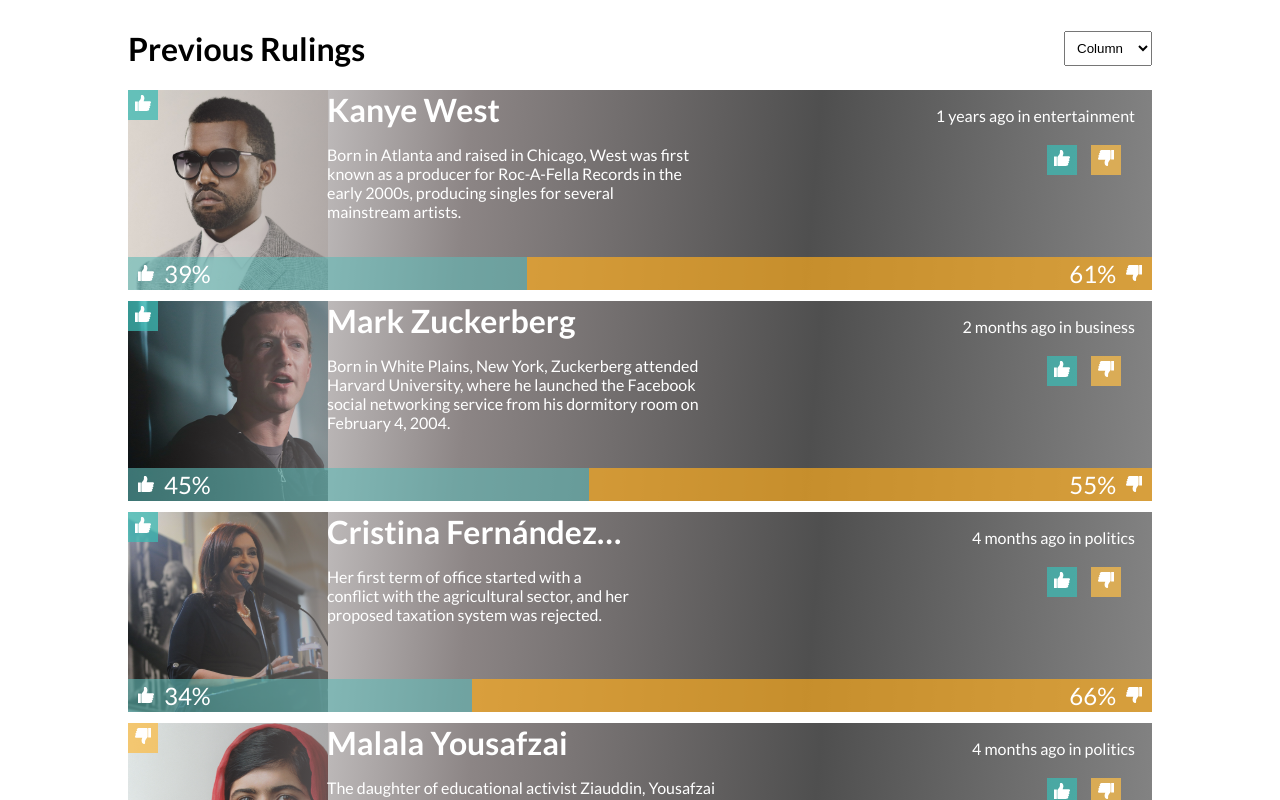
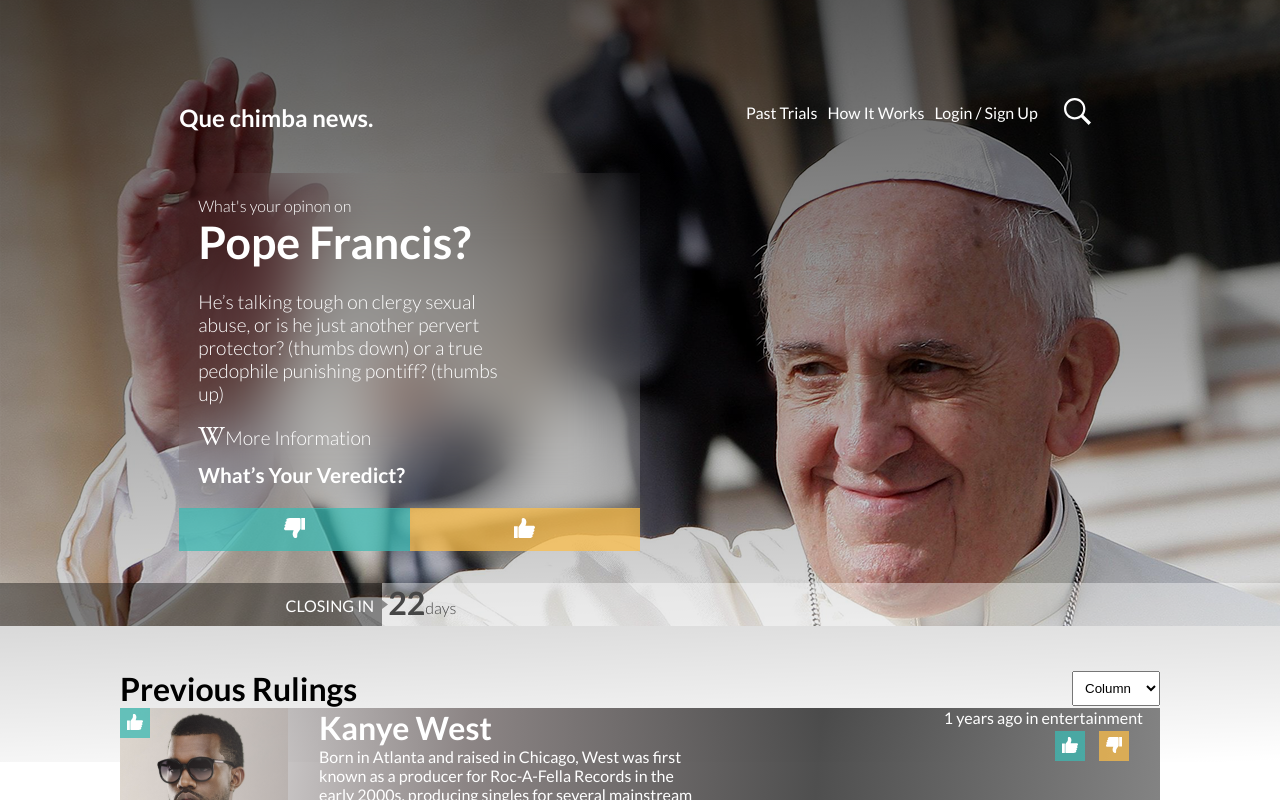
Before and after one commit to karttofer/zemoga-t, a React (Create React App) app: page / in a window 1280 px wide. Shown: the top 800 px of the page. Built offline with nearby package versions, Linux system fonts and the light colour scheme.

Commit message:
add the basic resposive of presentation and carousel

```diff
--- a/package.json
+++ b/package.json
@@ -10,6 +10,7 @@
     "react": "^17.0.2",
     "react-dom": "^17.0.2",
     "react-redux": "^7.2.3",
+    "react-responsive-carousel": "^3.2.18",
     "react-router-dom": "^5.2.0",
     "react-scripts": "4.0.3",
     "styled-components": "^5.2.3",
--- a/src/App.js
+++ b/src/App.js
@@ -4,6 +4,7 @@
 
 // Containers
 import CardsContainer from './containers/CardsContainer';
+import Presentation from './components/Presentation';
 
 // Styles
 const BodyWrapper = styled.div`
@@ -16,9 +17,12 @@
 
 function App() {
   return (
-    <BodyWrapper>
-      <CardsContainer />
-    </BodyWrapper>
+    <>
+      <Presentation />
+      <BodyWrapper>
+        <CardsContainer />
+      </BodyWrapper>
+    </>
   );
 }
 
--- a/src/commons/mockData/mock.js
+++ b/src/commons/mockData/mock.js
@@ -19,8 +19,8 @@
     picture: 'mark.svg',
     lastUpdated: '2021-02-14T23:10:19.134Z',
     votes: {
-      positive: 45,
-      negative: 55,
+      positive: 10,
+      negative: 30,
     },
   },
   {
@@ -31,8 +31,8 @@
     picture: 'cristina.svg',
     lastUpdated: '2020-12-10T23:41:07.120Z',
     votes: {
-      positive: 47,
-      negative: 93,
+      positive: 30,
+      negative: 20,
     },
   },
   {
@@ -43,8 +43,8 @@
     picture: 'malala.svg',
     lastUpdated: '2020-12-10T23:41:07.120Z',
     votes: {
-      positive: 77,
-      negative: 55,
+      positive: 20,
+      negative: 10,
     },
   },
   {
@@ -55,8 +55,8 @@
     picture: 'elon.svg',
     lastUpdated: '2020-12-20T23:43:38.041Z',
     votes: {
-      positive: 60,
-      negative: 11,
+      positive: 30,
+      negative: 20,
     },
   },
   {
@@ -67,8 +67,8 @@
     picture: 'greta.svg',
     lastUpdated: '2021-02-26T23:44:50.326Z',
     votes: {
-      positive: 37,
-      negative: 65,
+      positive: 50,
+      negative: 20,
     },
   },
 ];
--- /dev/null
+++ b/src/components/Presentation.js
@@ -0,0 +1,237 @@
+// Dependencies
+import React, { useState } from 'react';
+import styled from 'styled-components';
+
+// Assets
+import Search from '../assets/images/search.svg';
+import Francisco from '../assets/images/pope-francis.@2x.png';
+import HamburguerSvg from '../assets/images/hamburger.svg';
+import Close from '../assets/images/close.svg';
+import Arrow from '../assets/images/arrow.svg';
+
+// Components
+import PresentationCard from '../components/PresentationCard';
+
+// Styles
+const Wrapper = styled.div`
+  height: 626px;
+  background: url(${Francisco});
+  background-repeat: no-repeat;
+  background-size: cover;
+  padding: 103px 14% 0px 14%;
+
+  @media (max-width: 600px) {
+    padding: 28px 0px 0px 7%;
+  }
+`;
+
+const Effect = styled.div`
+  width: 100%;
+  height: 95.3%;
+  position: absolute;
+  background: linear-gradient(178deg, #000000ab, transparent);
+`;
+
+const NavBarWrapper = styled.nav`
+  display: flex;
+  justify-content: space-between;
+  position: relative;
+  h1 {
+    color: #fff;
+  }
+
+  @media (max-width: 600px) {
+    h1 {
+      font-size: 1.2em;
+    }
+  }
+`;
+
+const NavBarOptionElements = styled.div`
+  ul {
+    display: flex;
+  }
+
+  ul > li {
+    list-style: none;
+    margin: 0px 10px 0px 0px;
+    color: #fff;
+  }
+
+  ul > li > p:hover {
+    text-decoration: underline;
+    cursor: pointer;
+  }
+
+  ul > li > img {
+    width: 27px;
+    margin: 0px 0px 0px 16px;
+    transform: translateY(-5px);
+    cursor: pointer;
+  }
+
+  @media (max-width: 600px) {
+    ul {
+      display: none;
+    }
+  }
+`;
+
+const Hamburguer = styled.div`
+  display: none;
+  margin: 0px 38px 0px 0px;
+
+  @media (max-width: 600px) {
+    display: block;
+  }
+`;
+
+const ModalMenu = styled.div`
+  z-index: 1000;
+  position: fixed;
+  width: 100%;
+  height: 100%;
+  background: white;
+
+  div {
+    display: flex;
+    justify-content: flex-end;
+
+    img {
+      margin: 11px;
+      cursor: pointer;
+    }
+  }
+
+  ul {
+    height: 90%;
+    display: flex;
+    justify-content: center;
+    align-items: center;
+    flex-direction: column;
+    li {
+      list-style: none;
+      font-size: 2em;
+
+      p:hover {
+        text-decoration: underline;
+      }
+    }
+  }
+`;
+
+const ClosingWrapper = styled.div`
+  width: 100%;
+  height: 43px;
+  display: flex;
+  transform: translateY(-43px);
+
+  div:nth-child(1) {
+    width: 30%;
+    height: 100%;
+    display: flex;
+    justify-content: flex-end;
+    align-items: center;
+    background: rgba(0, 0, 0, 0.4);
+
+    p {
+      color: #fff;
+      margin: 1px 8px 0px 0px;
+    }
+  }
+
+  div:nth-child(2) {
+    display: flex;
+    align-items: center;
+    background: rgba(255, 255, 255, 0.4);
+  }
+
+  div:nth-child(3) {
+    width: 70%;
+    height: 100%;
+    background: rgba(255, 255, 255, 0.4);
+
+    h1 {
+      display: flex;
+      color: #464646;
+
+      p {
+        font-weight: 300;
+        font-size: 0.5em;
+        margin: 15px 0px 0px 0px;
+      }
+    }
+  }
+`;
+
+const TrendProgress = () => {
+  const [modalMenu, setModalMenu] = useState(false);
+
+  return (
+    <>
+      {modalMenu && (
+        <ModalMenu>
+          <div>
+            <img src={Close} onClick={() => setModalMenu(false)} />
+          </div>
+          <ul>
+            <li>
+              <p>Past Trials</p>
+            </li>
+            <li>
+              <p>How It Works</p>
+            </li>
+            <li>
+              <p>Login / Sign Up</p>
+            </li>
+            <li>
+              <p>Search</p>
+            </li>
+          </ul>
+        </ModalMenu>
+      )}
+
+      <Effect />
+      <Wrapper>
+        <NavBarWrapper>
+          <h1>Que chimba news.</h1>
+          <NavBarOptionElements>
+            <ul>
+              <li>
+                <p>Past Trials</p>
+              </li>
+              <li>
+                <p>How It Works</p>
+              </li>
+              <li>
+                <p>Login / Sign Up</p>
+              </li>
+              <li>
+                <img src={Search} />
+              </li>
+            </ul>
+            <Hamburguer onClick={() => setModalMenu(true)}>
+              <img src={HamburguerSvg} />
+            </Hamburguer>
+          </NavBarOptionElements>
+        </NavBarWrapper>
+        <PresentationCard />
+      </Wrapper>
+      <ClosingWrapper>
+        <div>
+          <p>CLOSING IN</p>
+        </div>
+        <div>
+          <img src={Arrow} />
+        </div>
+        <div>
+          <h1>
+            22 <p>days</p>
+          </h1>
+        </div>
+      </ClosingWrapper>
+    </>
+  );
+};
+
+export default TrendProgress;
--- /dev/null
+++ b/src/components/PresentationCard.js
@@ -0,0 +1,104 @@
+// Dependencies
+import React from 'react';
+import styled from 'styled-components';
+
+// Assets
+import Wikipedia from '../assets/images/wikipedia.svg';
+import ThumbUpSvg from '../assets/images/thumbs-down.svg';
+import ThumbDownSvg from '../assets/images/thumbs-up.svg';
+
+// Constant
+import { ThumbUp, ThumbDown } from '../commons/constants/contants';
+
+// Styles
+const Wrapper = styled.div`
+  width: 50%;
+  position: relative;
+  z-index: 1;
+  color: #fff;
+  padding: 23px 115px 22px 19px;
+  backdrop-filter: blur(30px);
+  transform: translateY(40px);
+
+  @media (max-width: 1070px) {
+    padding: 23px 0px 22px 21px;
+    width: 74%;
+  }
+`;
+
+const Paragraph = styled.p`
+  font-weight: 300;
+  font-size: ${(props) => props.fontSize};
+  margin: ${(props) => props.margin};
+
+  &:hover {
+    text-decoration: ${(props) => props.textDecoration};
+    cursor: ${(props) => props.cursor};
+  }
+`;
+
+const Title = styled.h1`
+  margin: ${(props) => props.margin};
+  font-size: ${(props) => props.fontSize};
+`;
+
+const VoteWrapper = styled.div`
+  z-index: 1;
+  width: 50%;
+  position: relative;
+  transform: translateY(39px);
+
+  @media (max-width: 1070px) {
+    width: 74%;
+  }
+`;
+
+const VoteButton = styled.button`
+  width: 50%;
+  height: 43px;
+  border: none;
+  background: ${(props) => props.bgColor};
+  cursor: pointer;
+
+  img {
+    width: 9%;
+  }
+`;
+
+const PresentationCard = () => {
+  return (
+    <>
+      <Wrapper>
+        <Paragraph>What's your opinon on</Paragraph>
+        <Title margin='0px 0px 21px 0px' fontSize='2.8em'>
+          Pope Francis?
+        </Title>
+        <Paragraph fontSize='1.2em'>
+          He’s talking tough on clergy sexual abuse, or is he just another
+          pervert protector? (thumbs down) or a true pedophile punishing
+          pontiff? (thumbs up)
+        </Paragraph>
+        <Paragraph
+          textDecoration='underline'
+          margin='21px 0px 13px 0px'
+          cursor='pointer'
+          fontSize='1.2em'
+        >
+          <img src={Wikipedia} />
+          More Information
+        </Paragraph>
+        <Title fontSize='1.3em'>What’s Your Veredict?</Title>
+      </Wrapper>
+      <VoteWrapper>
+        <VoteButton bgColor={ThumbUp}>
+          <img src={ThumbUpSvg} />
+        </VoteButton>
+        <VoteButton bgColor={ThumbDown}>
+          <img src={ThumbDownSvg} />
+        </VoteButton>
+      </VoteWrapper>
+    </>
+  );
+};
+
+export default PresentationCard;
--- a/src/index.css
+++ b/src/index.css
@@ -1,5 +1,11 @@
 /* Lato Front */
 @import url('https://fonts.googleapis.com/css2?family=Lato:wght@100;300;400;700&display=swap');
+
+* {
+  padding: 0px;
+  margin: 0px;
+  box-sizing: border-box;
+}
 
 body {
   font-family: 'Lato', sans-serif;
```
Also changed, not shown: src/App.css (deleted, +0 -38 lines), src/assets/images/arrow.svg (added), 1 other file (tests, documents, lock files or other folders).
